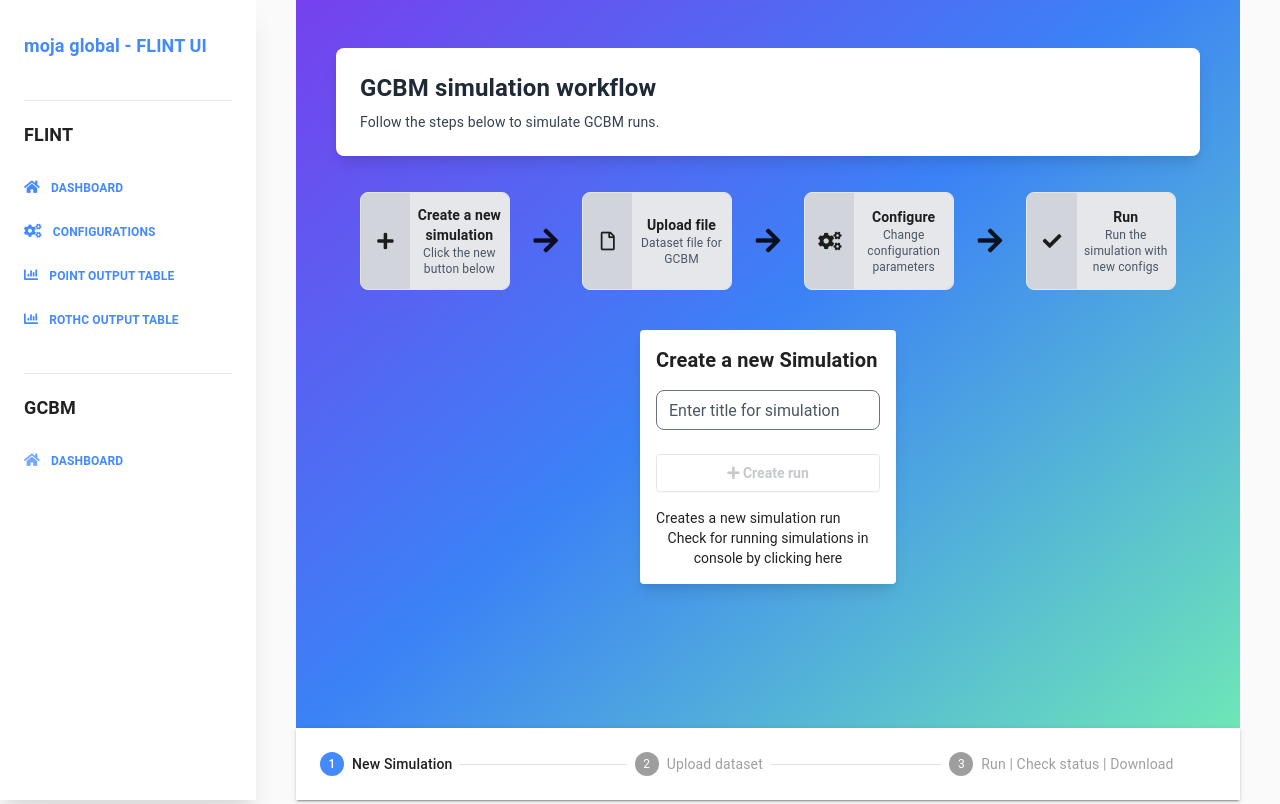
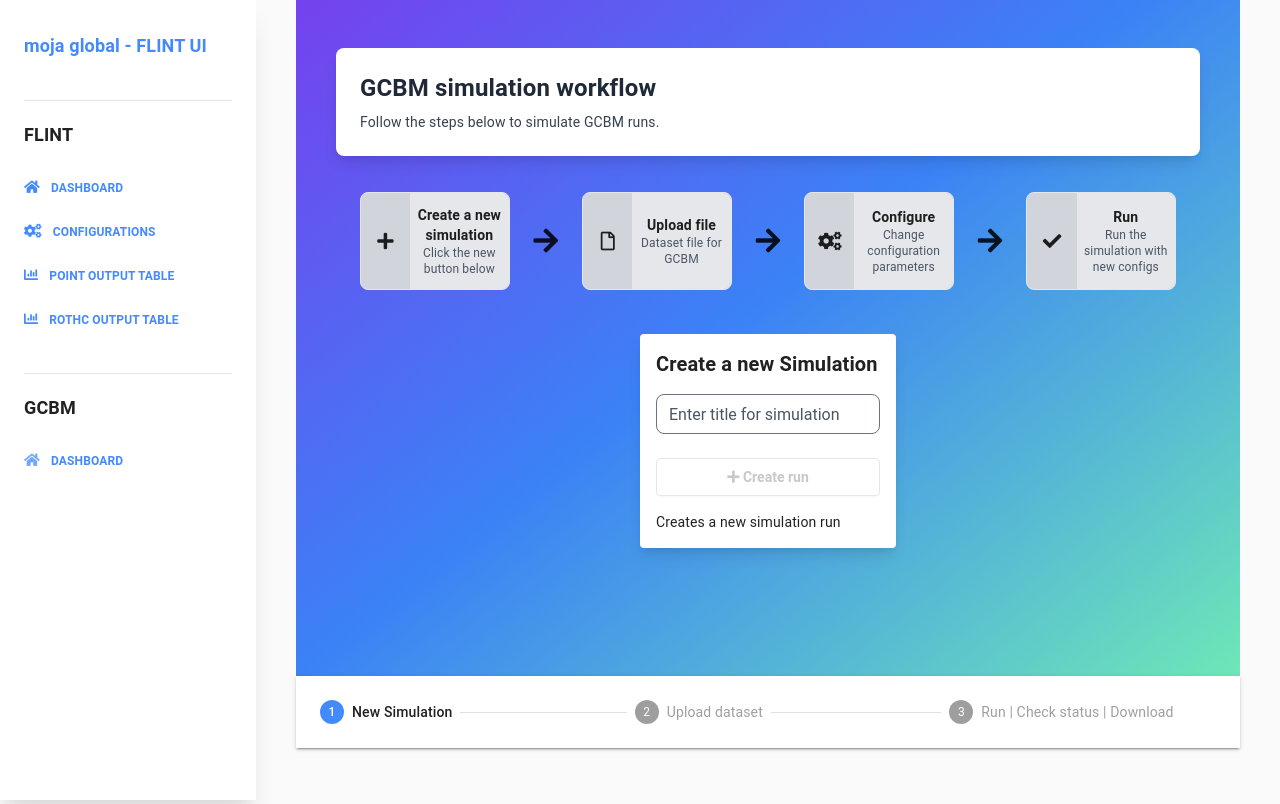
Before and after one commit to WebWizrd8/FLINT-UI, a Vue app in the folder flint.ui/: page /gcbm/dashboard in a window 1280 px wide. Built offline with nearby package versions, Linux system fonts and the light colour scheme; what vue-apexcharts, vuelayers would draw is missing.

Commit message:
Added simulation status message in state / removed un-used pages
Signed-off-by: waridrox <mohdwarid4@gmail.com>

```diff
--- a/flint.ui/src/store/modules/gcbm.js
+++ b/flint.ui/src/store/modules/gcbm.js
@@ -634,7 +634,8 @@
         }
       }
     },
-    DropdownSelectedSim: ''
+    DropdownSelectedSim: '',
+    SimulationProgress: ''
   },
   mutations: {
     setDropdownSimState(state, newValue) {
@@ -645,6 +646,10 @@
       console.log(title)
       state.config.title = title
       console.log(state.config.title)
+    },
+
+    setSimulationProgressState(state, newValue) {
+      this.state.gcbm.SimulationProgress = newValue
     }
   },
 
--- a/flint.ui/src/store/modules/point.js
+++ b/flint.ui/src/store/modules/point.js
@@ -228,7 +228,6 @@
             timeout: 2000
           })
           console.log(response)
-          //this.state.received_data = response.data;
           commit('save_point_results', response.data)
           console.log(this.state.point.point_results)
         })
--- a/flint.ui/src/views/gcbm/GCBMDashboard.vue
+++ b/flint.ui/src/views/gcbm/GCBMDashboard.vue
@@ -28,9 +28,8 @@
           <div class="flex flex-col mt-4">
             <StepperStatic />
 
-            <div class="flex flex-wrap my-5">
-              <div class="w-full lg:w-6/12 xl:w-4/12 px-4 content-center" />
-              <div class="w-full lg:w-6/12 xl:w-4/12 px-4 content-center">
+            <div class="w-full mt-6">
+              <div class="w-4/12 px-4 mx-auto content-center">
                 <div
                   class="
                     relative
@@ -97,17 +96,8 @@
                         >Creates a new simulation run</span
                       >
                     </p>
-                    <button @click="check_status">
-                      Check for running simulations in console by clicking here
-                    </button>
                   </div>
                 </div>
-              </div>
-
-              <div class="w-full lg:w-6/12 xl:w-4/12 px-4 content-center">
-                <!--
-
-                <FileUpload /> -->
               </div>
             </div>
           </div>
@@ -123,14 +113,11 @@
 import StepperGCBM from '@/components/Stepper/StepperGCBM.vue'
 import StepperStatic from '@/components/Stepper/StepperStatic.vue'
 
-// import FileUpload from '@/components/FileUpload/FileUpload.vue'
-
 export default {
   name: 'DashboardPage',
   components: {
     StepperGCBM,
     StepperStatic
-    // FileUpload
   },
 
   data: () => ({
--- a/flint.ui/src/views/gcbm/GCBMUpload.vue
+++ b/flint.ui/src/views/gcbm/GCBMUpload.vue
@@ -45,9 +45,8 @@
           <div class="flex flex-col mt-4">
             <StepperStatic />
 
-            <div class="flex flex-wrap my-5">
-              <div class="w-full lg:w-6/12 xl:w-3/12 px-4 content-center" />
-              <div class="w-full lg:w-6/12 xl:w-6/12 px-4 content-center">
+            <div class="w-full my-5">
+              <div class="w-6/12 px-4 mx-auto content-center">
                 <div
                   class="
                     relative
@@ -95,15 +94,10 @@
                   </div>
                 </div>
               </div>
-
-              <div class="w-full lg:w-6/12 xl:w-3/12 px-4 content-center" />
             </div>
-
-            <!-- <div class="flex flex-wrap my-5"> -->
             <div class="w-full px-4 content-center">
               <FileUpload ref="gcbmFileUpload" />
             </div>
-            <!-- </div> -->
           </div>
         </div>
       </div>
@@ -152,15 +146,12 @@
       return this.$store.state.gcbm.DropdownSelectedSim
     },
     getSimulations: function () {
-      //axios.get('http://localhost:8081/gcbm/ + selected_simulation)
       axios.get('http://localhost:8081/gcbm/list').then((response) => {
         this.simulation_list = response.data.data
         console.log(this.simulation_list)
-        this.$toast.success(`Ongoing simulations - ${response.data.data}`, {
+        this.$toast.info(`Ongoing simulations - ${response.data.data}`, {
           timeout: 5000
         })
-        // console.log(response.data)
-        // this.simulation_list.append
         console.log(response.data.data)
         console.log(this.simulation_list)
       })
```
Also changed, not shown: flint.ui/src/views/gcbm/GCBMOutputs.vue (deleted).
